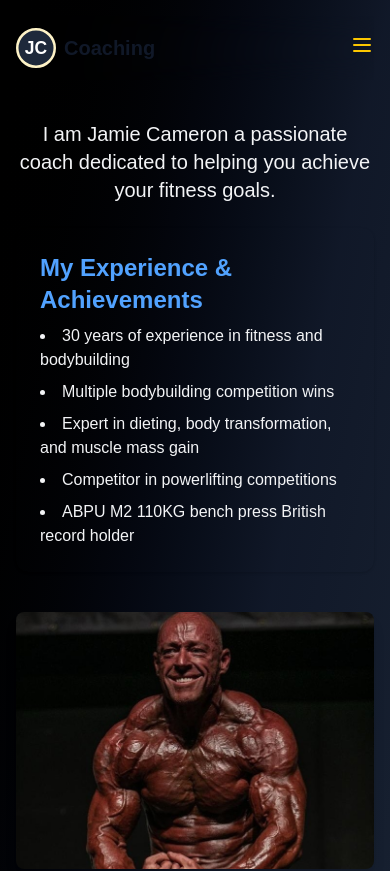
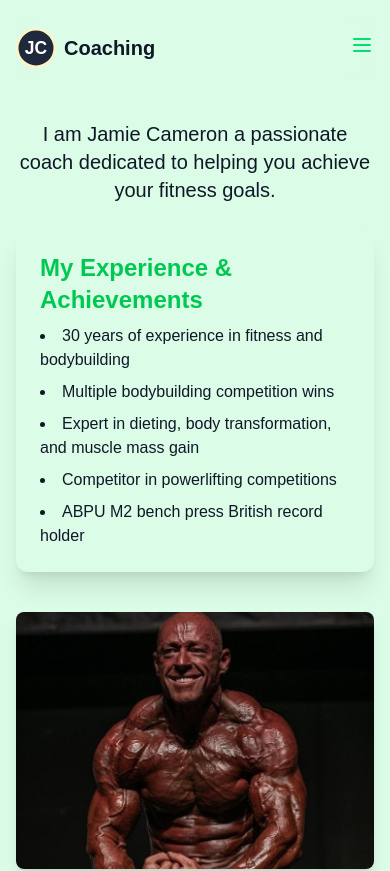
Before and after one commit to jacam666/coaching-website, a Next.js app: page /about in a window 390 px wide. Shown: the top 871 px of the page. Built offline with nearby package versions, Linux system fonts and the light colour scheme.

Commit message:
testing page colour themes

```diff
--- a/src/app/about/page.tsx
+++ b/src/app/about/page.tsx
@@ -6,11 +6,11 @@ import Navbar from "../components/Navbar";
 
 export default function About() {
     return (
-        <main className="flex flex-col min-h-screen bg-gradient-to-br from-black via-gray-900 to-gray-800 text-white">
+        <main className="flex flex-col min-h-screen bg-green-100 text-white">
             {/* Shared nav/header */}
             {/* <Header /> */}
             <div className="px-4">
-                <Navbar />
+                <Navbar buttonColor="text-green-400 hover:text-green-300 focus:text-green-600" />
             </div>
             <section className="flex-1 py-10">
                 <Container>
@@ -23,7 +23,7 @@ export default function About() {
                             <span className="text-3xl font-bold text-white">Coaching</span>
                         </div> */}
                     </div>
-                    <p className="text-xl md:text-2xl text-center text-gray-100 mb-6">
+                    <p className="text-xl md:text-2xl text-center text-gray-900 mb-6">
                                 I am Jamie Cameron a passionate coach dedicated to helping you achieve your fitness goals.
                             </p>
                     <div className="flex flex-col lg:flex-row w-full items-center justify-center gap-12">
@@ -40,16 +40,16 @@ export default function About() {
                         </div> */}
                         {/* Intro & achievements */}
                         <div>
-                            <div className=" rounded-xl  p-6 shadow ">
-                                <h2 className="text-2xl font-bold text-blue-400 mb-2">
+                            <div className=" rounded-xl  p-6 shadow-xl bg-green-100">
+                                <h2 className="text-2xl font-bold text-green-500 mb-2">
                                     My Experience & Achievements
                                 </h2>
-                                <ul className="text-gray-100 text-left list-disc list-inside space-y-2">
+                                <ul className="text-gray-900 text-left list-disc list-inside space-y-2">
                                     <li>30 years of experience in fitness and bodybuilding</li>
                                     <li>Multiple bodybuilding competition wins</li>
                                     <li>Expert in dieting, body transformation, and muscle mass gain</li>
                                     <li>Competitor in powerlifting competitions</li>
-                                    <li>ABPU M2 110KG bench press British record holder</li>
+                                    <li>ABPU M2 bench press British record holder</li>
                                 </ul>
                             </div>
                         </div>
@@ -84,7 +84,7 @@ export default function About() {
                     <div className="text-center mt-10">
                         <a
                             href="#contact"
-                            className="inline-block bg-blue-700 text-white px-8 py-3 rounded-full text-lg font-semibold shadow hover:bg-blue-900 transition border-2 border-blue-700 hover:border-blue-400"
+                            className="inline-block bg-green-200 text-gray-900 px-8 py-3 rounded-full text-lg font-semibold shadow hover:bg-green-400 transition border-2 border-green-700 hover:border-green-400"
                         >
                             Book Your Free Consultation
                         </a>
--- a/src/app/components/Navbar.tsx
+++ b/src/app/components/Navbar.tsx
@@ -2,7 +2,7 @@
 import { useState } from "react";
 import Link from "next/link";
 
-export default function Navbar() {
+export default function Navbar({ className = "" , buttonColor = "text-yellow-400 hover:text-yellow-300 focus:text-yellow-600"}) {
 
     const [isMobileMenuOpen, setIsMobileMenuOpen] = useState(false);
 
@@ -10,10 +10,9 @@ export default function Navbar() {
         setIsMobileMenuOpen(!isMobileMenuOpen);
     }
 
-
     return (
         <div className="w-full bg-opacity-90 backdrop-blur-md  mt-4">
-            <nav>
+            <nav className={`${className}`}>
                 <div className="max-w-7xl mx-auto  sm:px-6 lg:px-8">
                     <div className="flex items-center justify-between h-16">
                         <div className="flex items-center">
@@ -26,7 +25,8 @@ export default function Navbar() {
                             <button
                                 type="button"
                                 onClick={toggleMobileMenu}
-                                className="text-yellow-400 hover:text-yellow-300 focus:outline-none focus:text-blue-600 transition-colors duration-200"
+                                    className={`${buttonColor} focus:outline-none transition-colors duration-200`}
+
                                 aria-label="Toggle mobile menu"
                                 aria-expanded={isMobileMenuOpen}
                             >
--- a/src/app/data/meals.ts
+++ b/src/app/data/meals.ts
@@ -104,15 +104,15 @@ export const meals: Meal[] = [
     ingredients: ["Chicken breasts", "Flaked almonds", "Onion", "Garlic", "Ginger", "Curry powder", "Turmeric", "Wholemeal flour", "Brown rice"],
     tags: ["chicken", "japanese", "baked"]
   },
-  {
-    id: 11,
-    slug: "superhealthy-singapore-noodles",
-    title: " Singapore Noodles",
-    image: { src: "/images/meal-images/singapore-noodles.jpg", alt: "Singapore noodles with chicken and prawns" },
-    kcal: 362, protein: 40, carbs: 33, fat: 9,
-    ingredients: ["Egg noodles", "Chicken breast", "Prawns", "Tenderstem broccoli", "Red pepper", "Baby corn", "Madras paste", "Soy", "Beansprouts"],
-    tags: ["stir-fry", "chicken", "prawn", "low-calorie"]
-  },
+  // {
+  //   id: 11,
+  //   slug: "superhealthy-singapore-noodles",
+  //   title: " Singapore Noodles",
+  //   image: { src: "/images/meal-images/singapore-noodles.jpg", alt: "Singapore noodles with chicken and prawns" },
+  //   kcal: 362, protein: 40, carbs: 33, fat: 9,
+  //   ingredients: ["Egg noodles", "Chicken breast", "Prawns", "Tenderstem broccoli", "Red pepper", "Baby corn", "Madras paste", "Soy", "Beansprouts"],
+  //   tags: ["stir-fry", "chicken", "prawn", "low-calorie"]
+  // },
   {
     id: 12,
     slug: "healthy-beef-stew",
--- a/src/app/meals/page.tsx
+++ b/src/app/meals/page.tsx
@@ -17,9 +17,9 @@ export default function MealsPage() {
     };
 
     return (
-        <main className="flex flex-col min-h-screen bg-gradient-to-br from-black via-gray-900 to-gray-800 text-white">
+        <main className="flex flex-col min-h-screen bg-gradient-to-br from-green-400 via-green-300 to-green-500 text-white">
             <div className="px-4">
-                <Navbar />
+                <Navbar buttonColor="text-green-500 hover:text-green-300 focus:text-green-600" />
             </div>
             <section className="flex-1 py-10">
                 <div className="max-w-4xl mx-auto px-4 mb-8">
@@ -32,7 +32,7 @@ export default function MealsPage() {
                         <div key={meal.slug} className="relative w-full h-95" style={{ perspective: "1000px" }}>
                             <div className={`absolute inset-0 w-full h-full transition-transform duration-500 ${flippedArr[idx] ? "rotate-y-180" : ""}`} style={{ transformStyle: "preserve-3d" }}>
                                 {/* Front */}
-                                <div className={`absolute inset-0 w-full h-full bg-white rounded-xl border border-blue-700 shadow p-4 ${flippedArr[idx] ? "opacity-0" : "opacity-100"}`} style={{ backfaceVisibility: "hidden" }}>
+                                <div className={`absolute inset-0 w-full h-full bg-white rounded-xl border border-green-700 shadow p-4 ${flippedArr[idx] ? "opacity-0" : "opacity-100"}`} style={{ backfaceVisibility: "hidden" }}>
                                     <img src={meal.image.src} alt={meal.image.alt} className="w-full h-48 object-cover rounded-md mb-4" />
                                     <div className="text-center bg-green-100 p-3 rounded-md overflow-auto">
                                         <h3 className="text-xl text-gray-900 font-semibold">{meal.title}</h3>
--- a/src/app/services/page.tsx
+++ b/src/app/services/page.tsx
@@ -5,7 +5,7 @@ import Footer from "../components/Footer";
 
 export default function Services() {
     return (
-        <main className="flex flex-col min-h-screen bg-gradient-to-br from-black via-gray-900 to-gray-800 text-white">
+        <main className="flex flex-col min-h-screen bg-gradient-to-br from-pink-100 via-green-200 to-yellow-200 text-white">
             <div className="px-4">
                 <Navbar />
             </div>
@@ -28,7 +28,7 @@ export default function Services() {
                     </div>
                 </div>
             </section>
-            <h2 className="text-3xl md:text-4xl font-bold text-center  text-white">
+            <h2 className="text-3xl md:text-4xl font-bold text-center  text-gray-900">
                         So what is the difference between Online Coaching and <br></br> 1-to-1 Personal Training?
                     </h2>
             <section className="flex-1 py-10">
@@ -54,7 +54,7 @@ export default function Services() {
                             </ul>
                         </div>
                     </div>
-                    <div className="rounded-xl border border-gray-700 bg-blue-200 p-8 shadow">
+                    <div className="rounded-xl border border-gray-200 bg-blue-200 p-8 shadow">
                         <h3 id="benefits-heading" className="text-2xl font-semibold text-blue-600 mb-4 text-center">
                             Benefits of Online Coaching
                         </h3>
```
